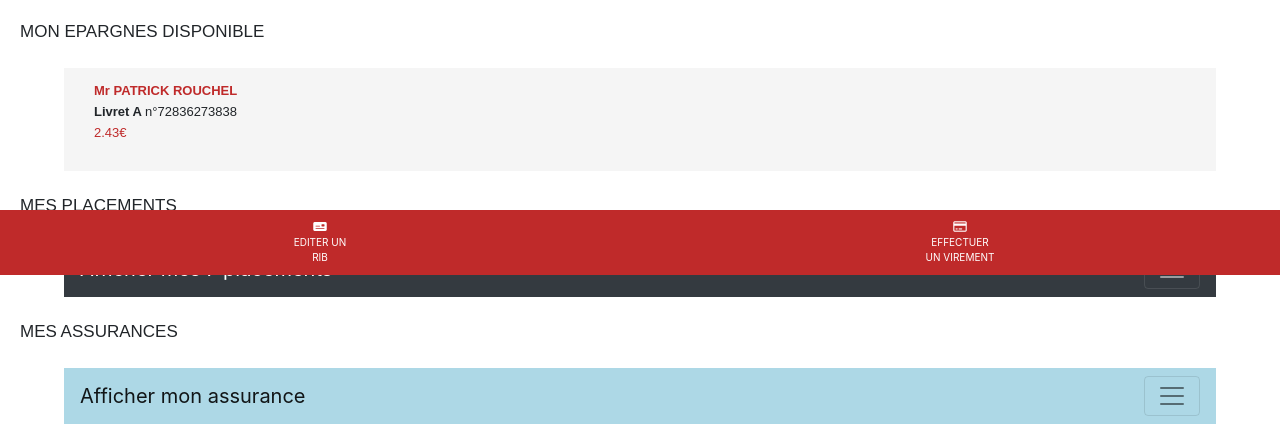
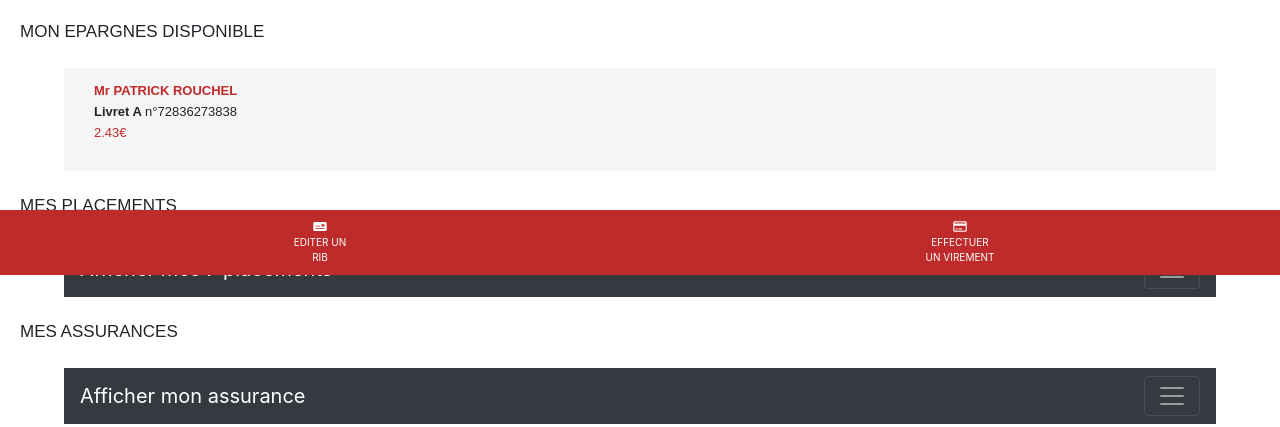
Before and after one commit to mon-compte-hsbc-banque-en-ligne/particulier-espace-client, a plain HTML site: page Solde.html in a window 1280 px wide. Shown: the part 525-952 px from the top of the page. Drawn offline with nearby package versions, Linux system fonts and the light colour scheme.

Commit message:
Update Solde.html

```diff
--- a/Solde.html
+++ b/Solde.html
@@ -216,7 +216,7 @@ function closeNav() {
 
 <h3 style="font-family:sans-serif;" >MES ASSURANCES</h3>
 
-<nav style="width:90%;margin:auto;background-color:lightblue;" class="navbar navbar-light">
+<nav style="width:90%;margin:auto;background-color:lightblue;" class="navbar navbar-dark bg-dark">
   <a class="navbar-brand" href="#">Afficher mon assurance</a>
   <button class="navbar-toggler" type="button" data-toggle="collapse" data-target="#navbarText" aria-controls="navbarText" aria-expanded="false" aria-label="Toggle navigation">
 	<span class="navbar-toggler-icon"></span>
```
